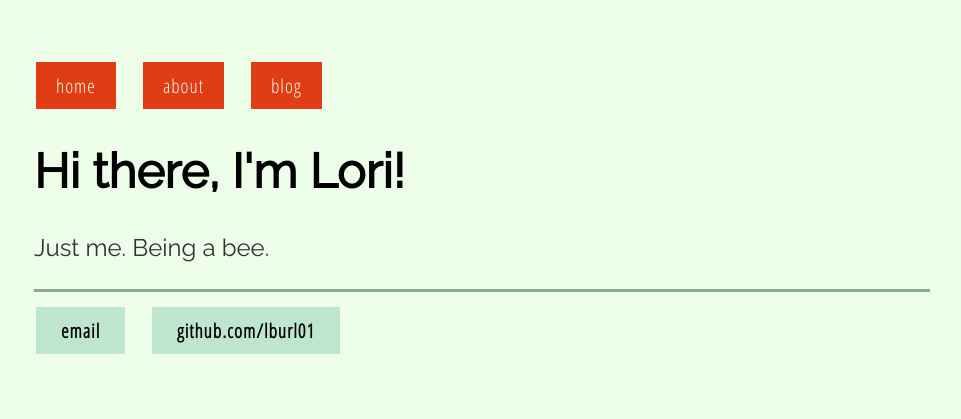
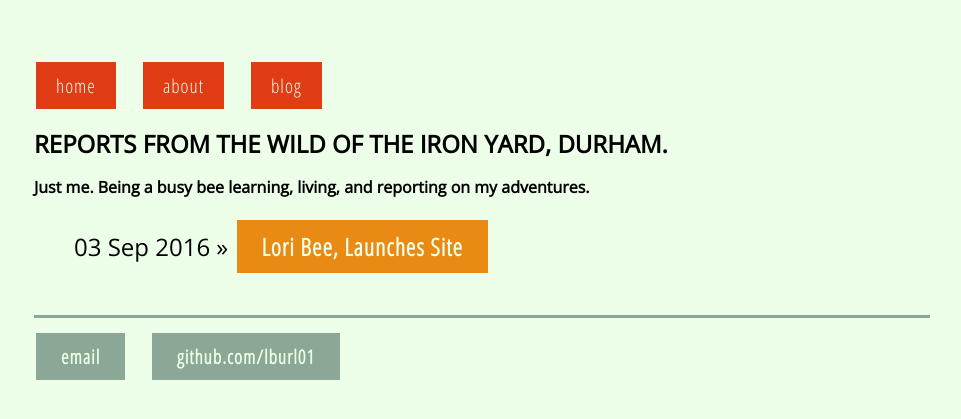
Before and after one commit to lburl01/lburl01.github.io, a Jekyll site: the page built from index.html, in a window 1280 px wide. Shown: the top 419 px of the page, without its empty margins (158-1119 px from the left). Built offline with Jekyll 4.4.1, drawn with Linux system fonts in a browser that asks for light colours.

Commit message:
css for index, inserted blog feed on index

```diff
--- a/_layouts/default.html
+++ b/_layouts/default.html
@@ -4,7 +4,7 @@
 			<title>{{ page.title }}</title>
 			<!-- link to main stylesheet -->
 			<link rel="stylesheet" type="text/css" href="/css/main.css">
-			<link href="https://fonts.googleapis.com/css?family=Open+Sans+Condensed:300|Raleway" rel="stylesheet">
+			<link href="https://fonts.googleapis.com/css?family=Open+Sans+Condensed:300|Raleway|Open+Sans" rel="stylesheet">
 		</head>
 		<body>
 			<nav>
--- a/blog/index.html
+++ b/blog/index.html
@@ -1,6 +1,6 @@
 ---
 layout: default
-title: busy lori bee
+title: reports from the field
 ---
 	<h1>{{ page.title }}</h1>
 	<ul class="posts">
--- a/css/main.css
+++ b/css/main.css
@@ -2,7 +2,7 @@ body {
     margin: 60px auto;
     width: 70%;
     background-color: #EEFFE9;
-    font-family: 'Raleway', sans-serif;
+    font-family: 'Open Sans', sans-serif;
 }
 nav ul {
   font-family: 'Open Sans Condensed', sans-serif;
@@ -54,9 +54,9 @@ nav ul li, footer ul li {
 }
 
 .no_btn_link_foot {
-    background-color: #BEE6CE;
+    background-color: #8BA897;
     text-align: center;
-    color: #000000;
+    color: #EEFFE9;
     border: 2px solid #EEFFE9;
     padding: 10px 25px 10px 25px;
 }
@@ -70,22 +70,28 @@ nav ul li, footer ul li {
 }
 
 .no_btn_link_foot:hover {
-    background-color: #BEE6CE;
-    color: #000000;
+    background-color: #8BA897;
+    color: #EEFFE9;
     font-weight: bolder;
     font-family: 'Open Sans Condensed', sans-serif;
-    border: 2px solid #89A594;
+    border: 2px solid #5B6D62;
 }
 
 h1 {
-    font-size: 3em;
-    font-family: 'Raleway', sans-serif;
+    font-size: 1.5em;
+    font-family: 'Open Sans', sans-serif;
+    text-transform: uppercase;
 }
+
+h2 {
+  font-size: 1em;
+  font-family: 'Open Sans', sans-serif;
+}
+
 p {
-    font-size: 1.5em;
     line-height: 1.4em;
     color: #333;
-    font-family:
+    font-family: font-family: 'Open Sans', sans-serif;
 }
 footer {
     border-top: 3px solid #8BA897;
--- a/index.html
+++ b/index.html
@@ -3,6 +3,15 @@ layout: default
 title: busy lori bee
 ---
 <div class="blurb">
-	<h1>Hi there, I'm Lori!</h1>
-	<p>Just me. Being a bee.</p>
+	<h1>Reports from the wild of The Iron Yard, Durham.</h1>
+	<h2>Just me. Being a busy bee learning, living, and reporting on my adventures.</h2>
 </div><!-- /.blurb -->
+
+<div class="posts_summary">
+	<ul class="posts">
+
+		{% for post in site.posts %}
+			<li><span>{{ post.date | date_to_string }}</span> » <a href="{{ post.url }}" title="{{ post.title }}">{{ post.title }}</a></li>
+		{% endfor %}
+	</ul>
+</div>
```
